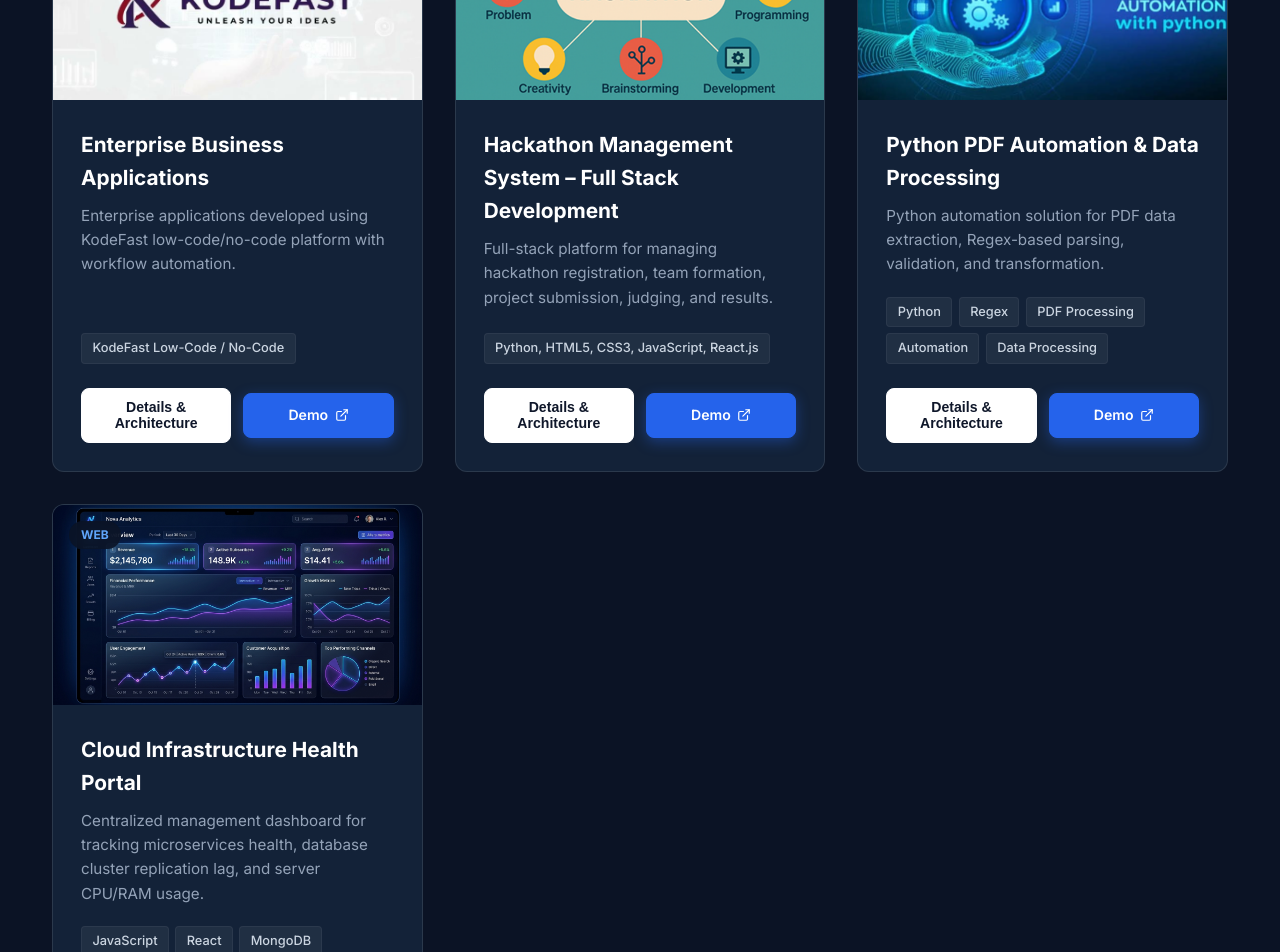
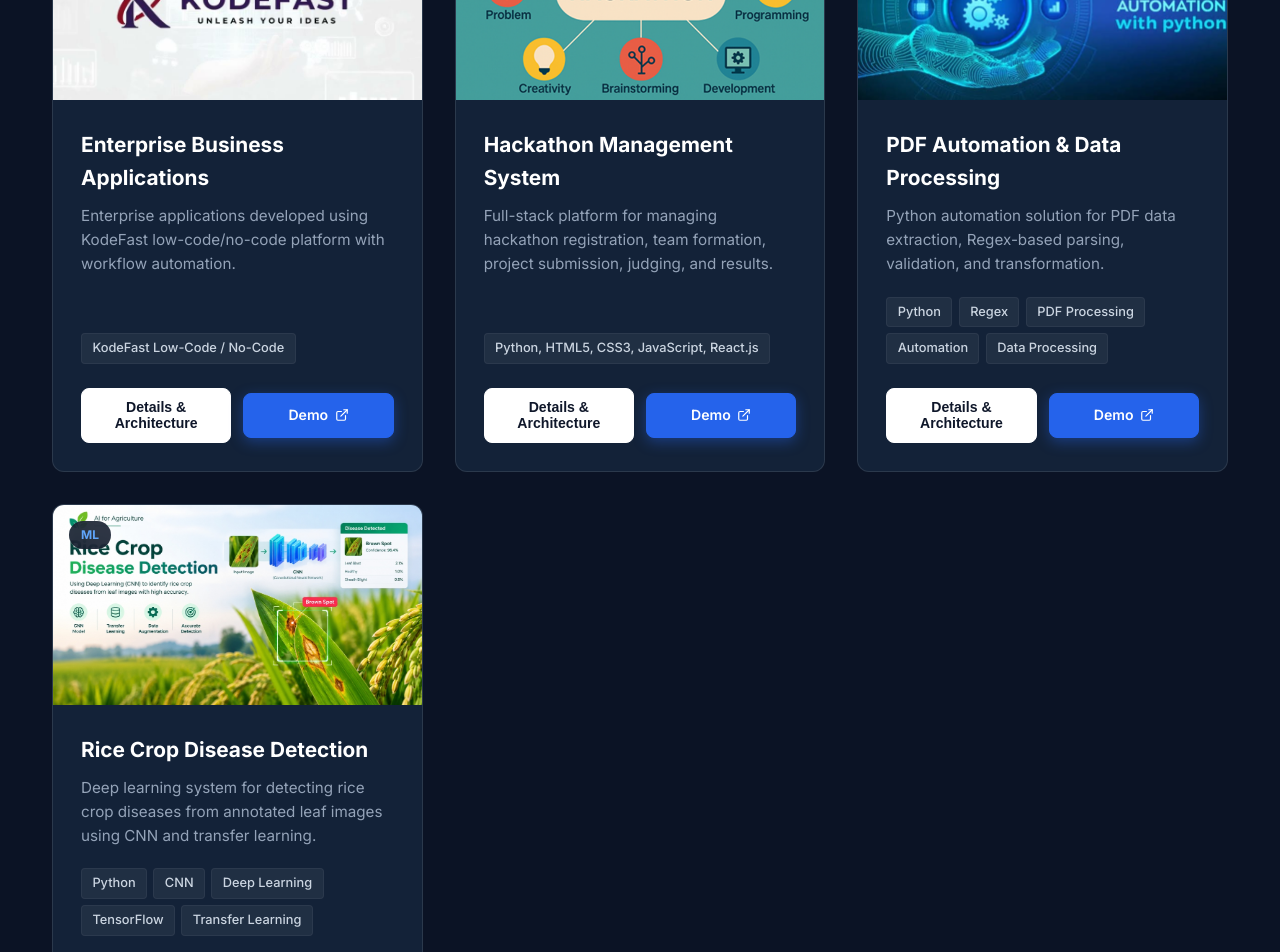
Before and after one commit to jagadeesh014/vuratajagadeeshportfolio, a React (Vite) app: page / in a window 1280 px wide. Shown: the part 3240-4192 px from the top of the page. Built offline with nearby package versions, Linux system fonts and the light colour scheme.

Commit message:
Update Project 4 image to Rice Crop Disease Detection AI graphic

```diff
--- a/src/App.jsx
+++ b/src/App.jsx
@@ -190,7 +190,7 @@ export default function App() {
     },
     {
       id: 2,
-      title: 'Hackathon Management System – Full Stack Development',
+      title: 'Hackathon Management System ',
       category: 'Web',
       image: '/project_hackathon.png',
       description: 'Full-stack platform for managing hackathon registration, team formation, project submission, judging, and results.',
@@ -212,7 +212,7 @@ export default function App() {
     },
     {
       id: 3,
-      title: 'Python PDF Automation & Data Processing',
+      title: 'PDF Automation & Data Processing',
       category: 'app',
       image: '/project_automation.jpg',
       description: 'Python automation solution for PDF data extraction, Regex-based parsing, validation, and transformation.',
@@ -228,18 +228,18 @@ export default function App() {
     },
     {
       id: 4,
-      title: 'Cloud Infrastructure Health Portal',
-      category: 'web',
-      image: '/project_analytics.jpg',
-      description: 'Centralized management dashboard for tracking microservices health, database cluster replication lag, and server CPU/RAM usage.',
-      fullDescription: 'Monitoring web application providing immediate alerts and historical trend analysis for distributed cloud microservices.',
+      title: 'Rice Crop Disease Detection',
+      category: 'ML',
+      image: '/project_rice_crop.jpg',
+      description: 'Deep learning system for detecting rice crop diseases from annotated leaf images using CNN and transfer learning.',
+      fullDescription: 'Machine learning application trained on large datasets of rice crop images to accurately identify disease patterns using CNN models, transfer learning, and data augmentation techniques.',
       highlights: [
-        'Automated health check pings every 10 seconds across global nodes.',
-        'Sleek dark mode glassmorphism UI built with pure CSS and React.',
-        'Custom alert webhooks for Slack and Microsoft Teams.'
+        'Trained CNN models on annotated rice crop disease images.',
+        'Applied transfer learning and data augmentation to improve model performance.',
+        'Developed reliable disease detection across different crop conditions and disease patterns.'
       ],
-      tags: ['JavaScript', 'React', 'MongoDB', 'Docker', 'CSS3'],
-      dbTech: 'MongoDB Replica Set, Node.js Microservices',
+      tags:  ['Python', 'CNN', 'Deep Learning', 'TensorFlow', 'Transfer Learning'],
+      dbTech: 'Image dataset with annotated crop disease classifications',
       githubUrl: 'https://github.com/jagadeesh-vurata/cloud-health-portal',
       liveUrl: 'https://demo-cloudhealth.example.com'
     }
```
Also changed, not shown: public/project_ml.jpg (added), public/project_rice_crop.jpg (added).
